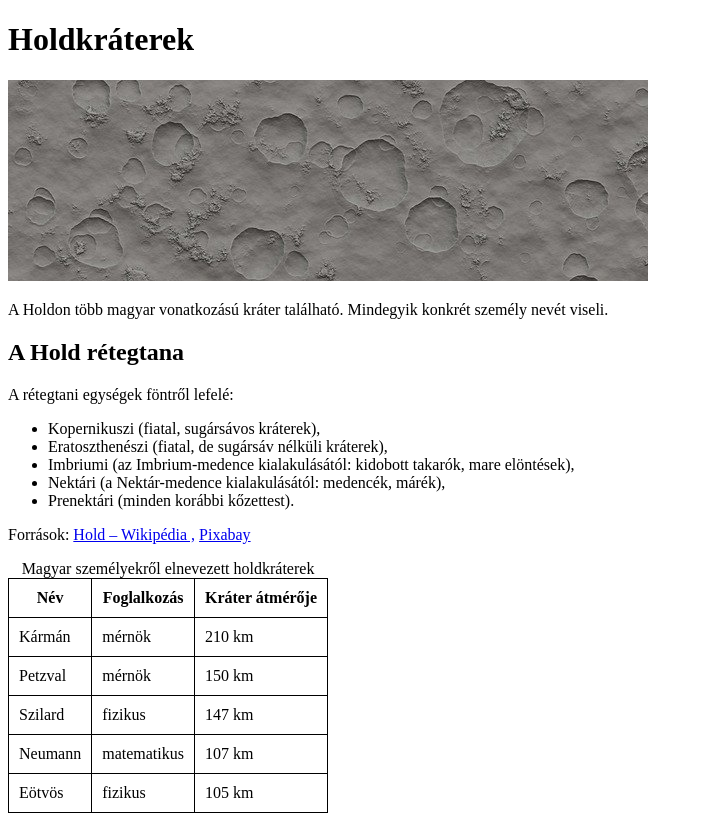
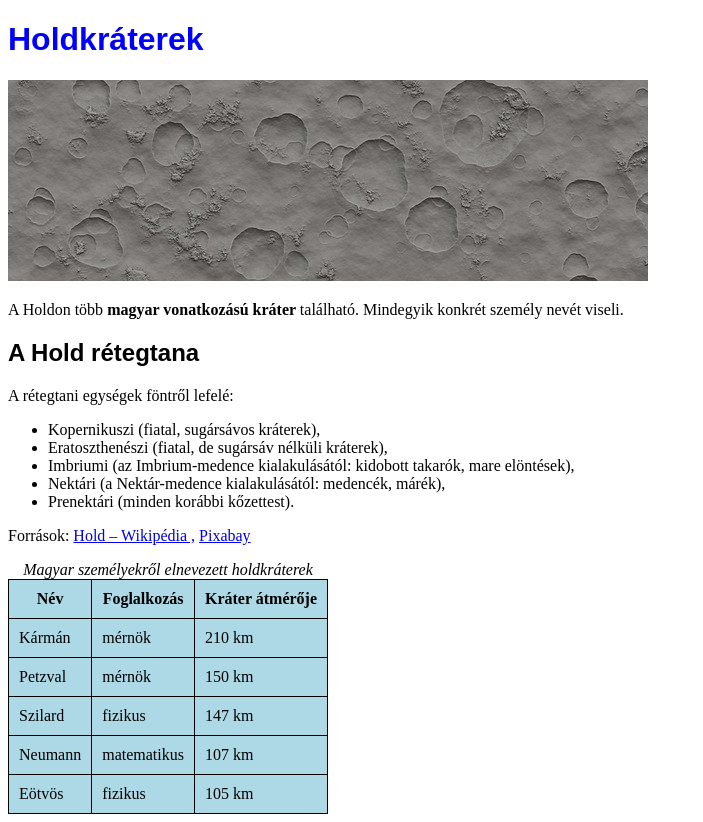
Before and after one commit to MartinToth01/orai-munka-2024-09-26, a plain HTML site: page index.html in a window 1280 px wide. Shown: the whole page, without its empty margins (0-703 px from the left). Drawn offline with Linux system fonts and the light colour scheme.

Commit message:
kész css

```diff
--- a/index.html
+++ b/index.html
@@ -9,7 +9,7 @@
 <body>
     <h1>Holdkráterek</h1>
     <img src="kraterek.jpg" alt="Holdkráterekről készült fotó" title="Holdkráterekről készült fotó">
-    <p>A Holdon több magyar vonatkozású kráter található. Mindegyik konkrét személy nevét viseli.</p>
+    <p>A Holdon több <span id="vastag"> magyar vonatkozású kráter </span> található. Mindegyik konkrét személy nevét viseli.</p>
 <table>
     <caption>Magyar személyekről elnevezett holdkráterek</caption>
     <tr>
--- a/stilus.css
+++ b/stilus.css
@@ -1,6 +1,7 @@
 /* Táblázat beállításai */
 table {
         border-collapse:collapse;  /* szegély összevonása*/
+        background-color: lightblue;
       }
 td,th {
         border:1px solid black;   /* szegély beállítása */
@@ -9,3 +10,28 @@ td,th {
 
 
 /* További beállítások a feladat szerint */
+
+h1 {
+        color: blue;
+        color: #0000ff;
+        color: rgb(0, 0, 255);
+        /*color: red;*/
+}
+
+#vastag{
+        /*vastagon szedett*/
+        font-weight: bold;
+}
+caption{
+        /*dőlt betűs*/
+        font-style: italic;
+}
+
+h1,h2{
+        /*betűtípus állítása*/
+        font-family: Arial, Helvetica, sans-serif;
+        /*betűméret*/
+        /*font-size: 20px;*/
+        /*sor magasság*/
+        /*line-height: 25px;*/
+}
```
